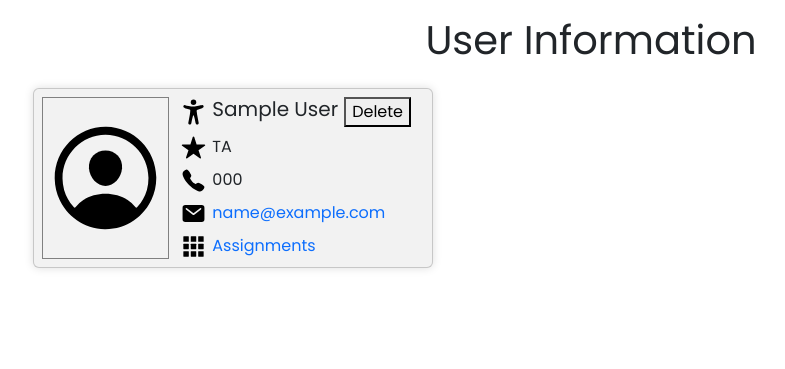
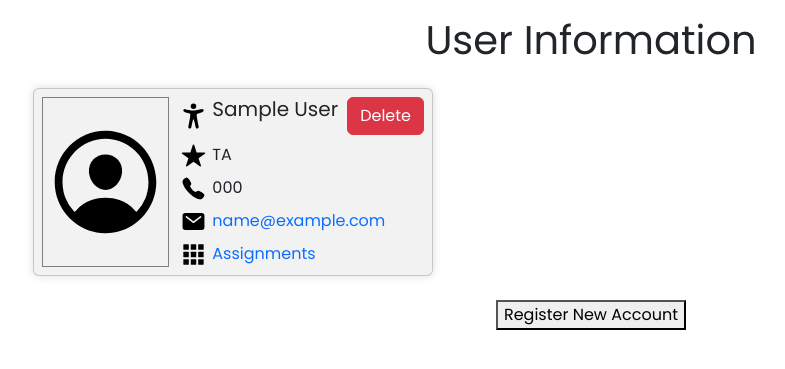
Before and after one commit to kuehnla/TurboNerds, a Django app: a page that uses TurboNerds/SchedulingApp/templates/course/user_information.html in a window 1280 px wide. Shown: the part 56-425 px from the top of the page, without its empty margins (49-834 px from the left). Run offline with Django 5.2, Linux system fonts and the light colour scheme; a user stored in the database is signed in; tables that the repository leaves empty hold one stand-in row (values such as "Sample post").

Commit message:
Implemented user account deletion

```diff
--- a/TurboNerds/SchedulingApp/static/user_info.css
+++ b/TurboNerds/SchedulingApp/static/user_info.css
@@ -59,3 +59,20 @@ a {
     display: flex;
     gap: 6px;
 }
+
+button.register {
+    display: block;
+    margin: auto auto 50px;
+}
+
+button {
+    display: flex;
+    justify-content: end;
+}
+
+.name > .btn-danger {
+    /*background-color: green;*/
+    /*border: green;*/
+    margin-left: auto;
+    text-align: center;
+}
--- /dev/null
+++ b/TurboNerds/SchedulingApp/templates/accounts/create_user_success.html
@@ -0,0 +1,6 @@
+{% extends 'base.html' %}
+{% load static %}
+
+{% block content %}
+Successfully Created a User
+{% endblock %}
--- a/TurboNerds/SchedulingApp/templates/course/course_assignments.html
+++ b/TurboNerds/SchedulingApp/templates/course/course_assignments.html
@@ -16,9 +16,6 @@
   <body>
 
   <h1>Course Information</h1>
-    <a href="/register">
-        <button>Create Course</button>
-    </a>
   <div class="container">
   {% if courses %}
   {% for course in courses %}
--- a/TurboNerds/SchedulingApp/templates/course/user_information.html
+++ b/TurboNerds/SchedulingApp/templates/course/user_information.html
@@ -17,7 +17,9 @@
           <div class="name">
             <img src={% static 'assets/accessibility.svg' %} alt="dude" width="25px">
             <h5>{{ user.get_full_name }}</h5>
-              <button>Delete</button>
+             {% if member.is_admin %}
+                <a class="btn btn-danger" href="/delete/{{ user.email }}">Delete</a>
+             {% endif %}
           </div>
           <div class="role">
             <img src={% static 'assets/star.svg' %} alt="role" width="25px">
@@ -51,10 +53,12 @@
           {% endif %}
         </div>
       </div>
+    {% endfor %}
 
-
-
-    {% endfor %}
   </div>
-
+    {% if member.is_admin %}
+        <a href="/register">
+            <button class="register">Register New Account</button>
+        </a>
+    {% endif %}
 {% endblock %}
--- a/TurboNerds/SchedulingApp/urls.py
+++ b/TurboNerds/SchedulingApp/urls.py
@@ -9,14 +9,13 @@ urlpatterns = [
 
     path('home/', views.HomeViews.home, name='home'),
     path('', views.HomeViews.home, name='home'),
-    path('<str:email>', views.HomeViews.otherhome, name='otherhome'),
+    # path('<str:email>', views.HomeViews.otherhome, name='otherhome'),
 
     path('register/', views.ProfileModification.register, name='register'),
     path('edit_information/<str:email>', views.ProfileModification.edit_profile, name='edit_profile'),
     path('course_information/', views.CourseInformation.course_assignment, name='course_assignment'),
     path('user_information/<str:email>', views.CourseInformation.read_information, name='user_information'),
     path('assign_ta/<str:email>', views.CourseInformation.assign_Tas, name='assign_ta'),
-
-
-
+    path('delete/<str:email>', views.ProfileModification.delete, name='delete'),
+    path('success/', views.SuccessEdit.success, name='success')
 ]
--- a/TurboNerds/SchedulingApp/views.py
+++ b/TurboNerds/SchedulingApp/views.py
@@ -1,5 +1,4 @@
 from django.shortcuts import render, redirect
-
 from .forms import RegistrationForm, EditProfileForm, TaAssignment
 from .models import User, Course, Section, Lab
 from django.db.models import Prefetch
@@ -25,9 +24,6 @@ class HomeViews:
 
 
 class CourseInformation:
-    from django.db.models import Prefetch
-    from django.shortcuts import render
-    from .models import Course, Lab, Section
 
     def course_assignment(request):
         if not request.user.is_authenticated:
@@ -43,9 +39,8 @@ class CourseInformation:
             return redirect('login')
         instructor = User.objects.get(email=email)
         course = Section.objects.filter(instructor=instructor).values_list('course', flat=True).first()
-        if not course:
+        if not course and not instructor.is_admin:
             messages.error(request, 'Instructor not associated with any courses.')
-            # return redirect('instructor_home')
             return redirect('home')
         if request.method == 'POST':
             form = TaAssignment(course, request.POST)
@@ -64,8 +59,6 @@ class CourseInformation:
         if not request.user.is_authenticated:
             return redirect('login')
         users = User.objects.all()
-        if not request.user.is_authenticated:
-            return redirect('login')
         user = User.objects.get(email=email)
         return render(request, 'course/user_information.html', {'users': users, 'member': user})
 
@@ -81,22 +74,21 @@ class ProfileModification:
 
             if form.is_valid():
                 form.save()
-                email = form.cleaned_data['email']
+                new_email = form.cleaned_data['email']
                 role = form.cleaned_data['role']
 
                 if role == 'Instructor':
-                    user = User.objects.filter(email=email).update(is_instructor=True, is_admin=False,
+                    User.objects.filter(email=new_email).update(is_instructor=True, is_admin=False,
                                                                    is_assistant=False)
 
                 elif role == 'Supervisor':
-                    user = User.objects.filter(email=email).update(is_instructor=False, is_admin=True,
+                    User.objects.filter(email=new_email).update(is_instructor=False, is_admin=True,
                                                                    is_assistant=False)
 
                 else:
-                    user = User.objects.filter(email=email).update(is_instructor=False, is_admin=False,
+                    User.objects.filter(email=new_email).update(is_instructor=False, is_admin=False,
                                                                    is_assistant=True)
 
-                # return redirect('supervisor_home')
                 return redirect('home')
         else:
             form = RegistrationForm()
@@ -115,9 +107,8 @@ class ProfileModification:
                 user.email = request.POST['email']
                 user.phone = request.POST['phone']
 
-                User.objects.filter(email=email).update(first_name=user.first_name
-                                                        , last_name=user.last_name, email=user.email, phone=user.phone)
-                # return redirect('instructor_home')
+                User.objects.filter(email=email).update(first_name=user.first_name,
+                                                        last_name=user.last_name, email=user.email, phone=user.phone)
                 return redirect('home')
         else:
 
@@ -125,6 +116,10 @@ class ProfileModification:
             form = EditProfileForm(instance=user)
             return render(request, 'accounts/edit_profile.html', {'login': user, 'form': form})
 
+    def delete(request, email):
+        del_user = User.objects.get(email=email)
+        del_user.delete()
+        return redirect('home')
 
 class Logins:
 
@@ -144,3 +139,7 @@ class CustomLoginView(LoginView):
 
         # If the user's role is not defined, redirect to some default URL
         return reverse_lazy('default_home')
+
+class SuccessEdit:
+    def success(request):
+        pass
```
Also changed, not shown: TurboNerds/SchedulingApp/migrations/0008_supervisor_alter_section_section_name.py (added).
